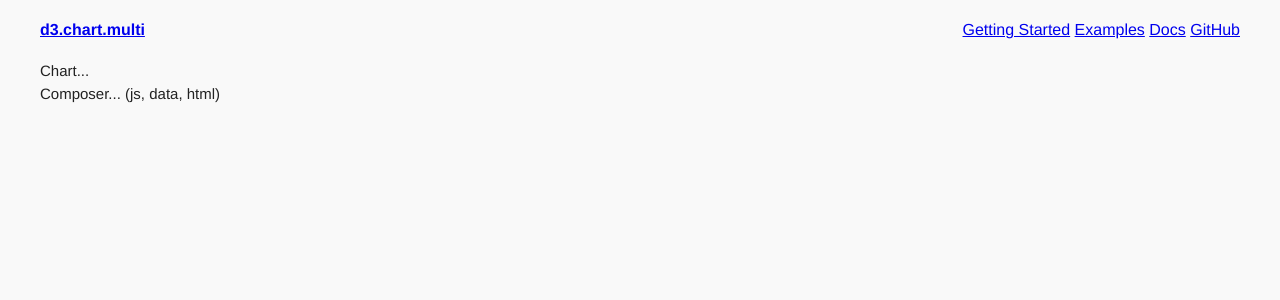
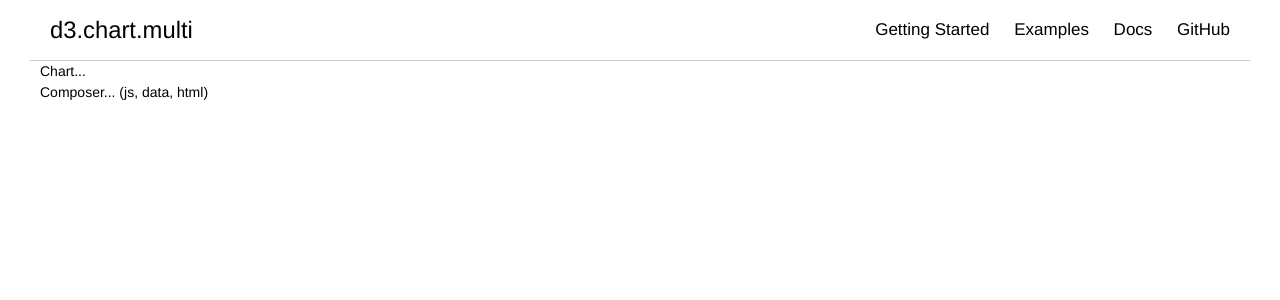
Before and after one commit to CSNW/d3.compose, a Jekyll site: the page built from example.html, in a window 1280 px wide. Shown: the top 300 px of the page. Built offline with Jekyll 4.4.1, drawn with Linux system fonts in a browser that asks for light colours; Markdown is read by kramdown in place of the engine named in the settings.

Commit message:
Update header styling

```diff
--- a/_css/_base.scss
+++ b/_css/_base.scss
@@ -2,16 +2,14 @@
 // ----------------------------------------------------- //
 
 html {
-  color: #222;
   font-size: 62.5%;
 }
 
 body {
-  @include font-size(1.5);
+  font-size: 14px;
+  overflow-y: scroll;
   line-height: 1.5;
-  overflow-y: scroll;
   font-family: Helvetica Neue, Helvetica, Arial;
-  background-color: #f9f9f9;
 }
 
 code {
@@ -23,17 +21,17 @@ code {
 }
 
 pre {
+  max-width: 50em;
+  padding: 5px 0 5px 10px;
+  line-height: 1.4em;
   border-left: solid 1px #ccc;
-  padding: 5px 0 5px 10px;
-  max-width: 50em;
-  line-height: 1.4em;
 
   & > code {
     padding: 0;
     margin: 0;
+    font-size: 90%;
     background: none;
     border-radius: 0;
-    font-size: 90%;
   }
 }
 
--- a/_css/_header.scss
+++ b/_css/_header.scss
@@ -5,10 +5,22 @@ $header-height: 60px;
 
 .header {
   @include container;
+  @include font-size(1.7);
 
-  height: $header-height;
   margin: 0 auto;
-  @include font-size(1.6);
+  border-bottom: solid 1px #ccc;
+}
+
+.header-link {
+  display: inline-block;
+  padding: 0 $container-padding;
+  line-height: $header-height;
+  text-decoration: none;
+  color: #000;
+
+  &:hover {
+    background-color: #eee;
+  }
 }
 
 .header-branding {
@@ -21,6 +33,7 @@ $header-height: 60px;
   float: right;
 }
 
-.header-link {
-  line-height: $header-height;
+.branding {
+  font-weight: normal;
+  font-size: 1.4em;
 }
--- a/_css/_mixins.scss
+++ b/_css/_mixins.scss
@@ -1,5 +1,7 @@
 @mixin container {
   position: relative;
+  padding-left: $container-padding;
+  padding-right: $container-padding;
 
   @media (min-width: $medium-screen) {
     width: 970px;
--- a/css/main.scss
+++ b/css/main.scss
@@ -4,6 +4,7 @@ $small-screen: 768px;
 $medium-screen: 992px;
 $large-screen: 1200px;
 
+$container-padding: 10px;
 $header-height: 60px;
 
 @import 'normalize';
```
